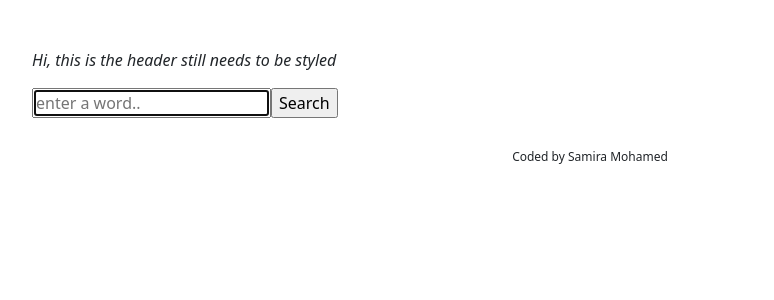
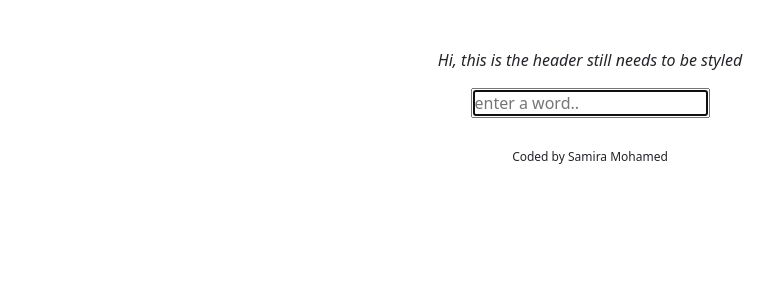
Before and after one commit to Samira26/dictionary-project, a React (Create React App) app: page / in a window 1280 px wide. Shown: the top 300 px of the page, without its empty margins (28-802 px from the left). Built offline with nearby package versions, Linux system fonts and the light colour scheme.

Commit message:
updated the search form

```diff
--- a/src/App.js
+++ b/src/App.js
@@ -4,7 +4,7 @@ import "./App.css";
 export default function App() {
   return (
     <div className="App">
-      <div className="container m-5">
+      <div className="container m-5 text-center">
         <header className="App-header"></header>
         <em>Hi, this is the header still needs to be styled</em>
         <main className="mt-3">
--- a/src/Dictionary.js
+++ b/src/Dictionary.js
@@ -34,7 +34,6 @@ export default function Dictionary() {
           autoFocus={true}
           onChange={handleKeywordUpdate}
         />
-        <input type="submit" value="Search" />
       </form>
       <Results definition={definition} />
     </div>
```
